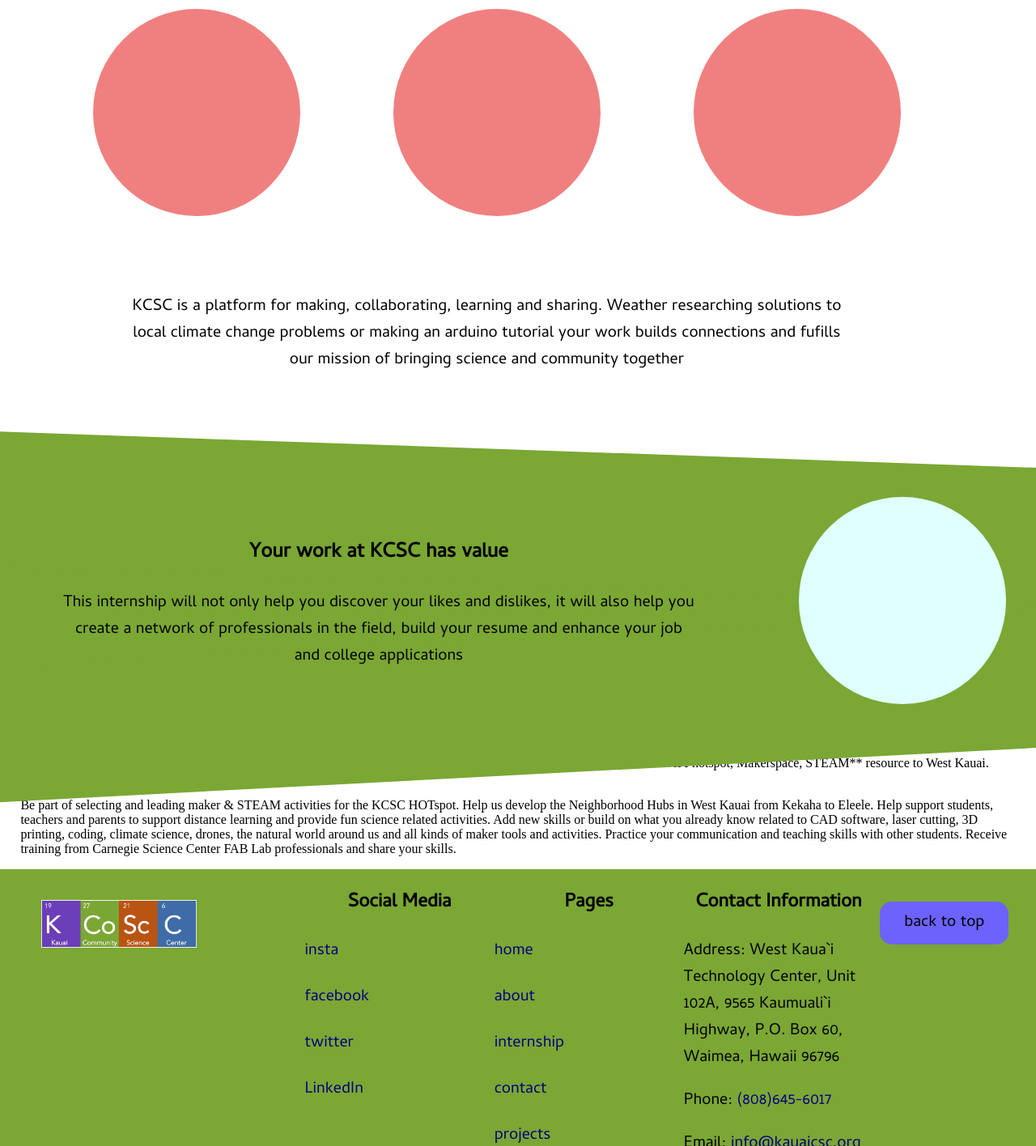
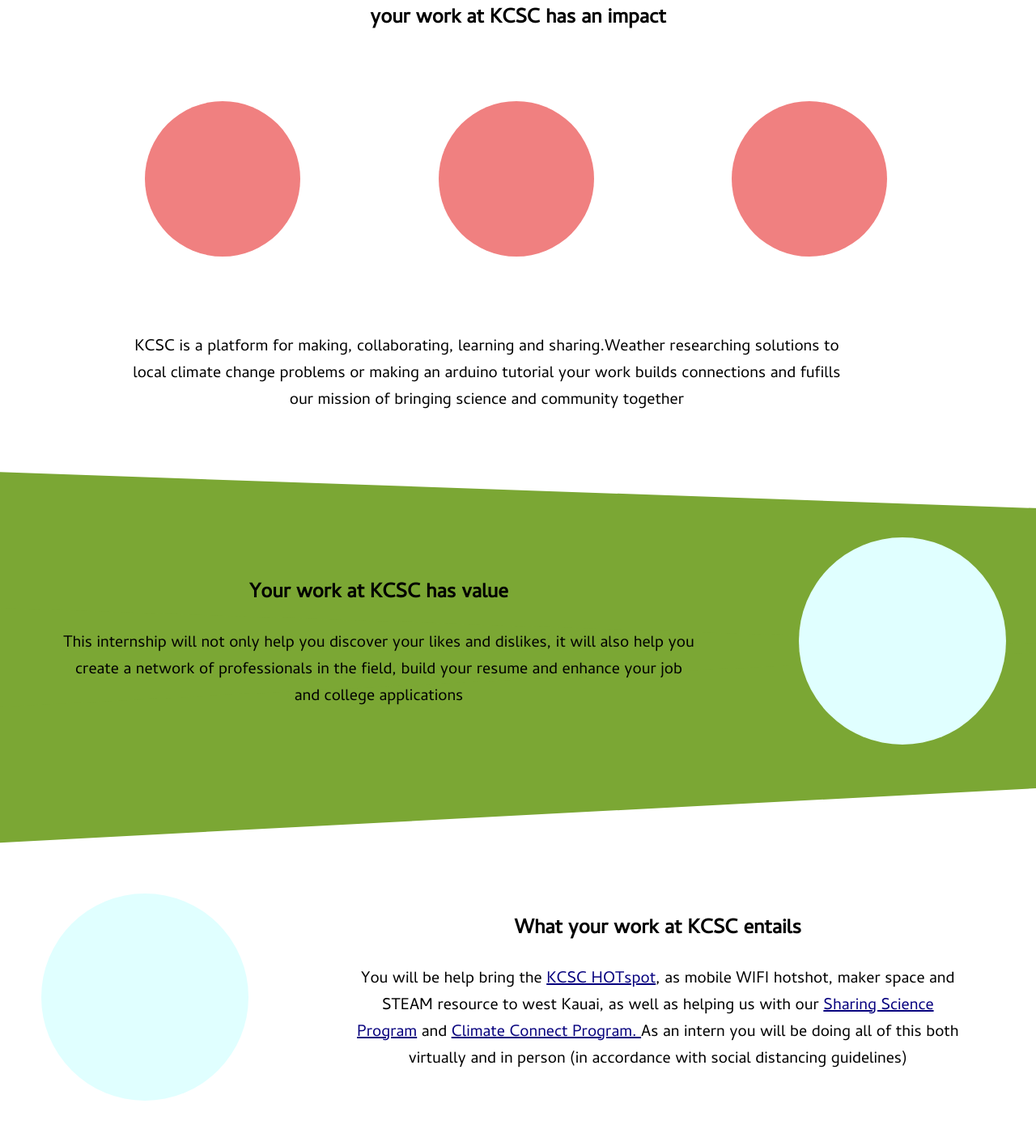
Before and after one commit to timkauai/kcsc, a Gatsby site: page /internship in a window 1280 px wide. Shown: the part 1384-2800 px from the top of the page at 81% size. Built offline with nearby package versions, Linux system fonts and the light colour scheme; Gatsby itself is replaced by a stand-in of ours.

Commit message:
internhsip page is done

```diff
--- a/src/pages/about.js
+++ b/src/pages/about.js
@@ -15,7 +15,7 @@ const AboutPage = () => (
       <h3>
         We are a community science center built to help grow science literacy,
         because every career has an element of science.{" "}
-      </h3>
+      </h3>{" "}
       <div className="circle-pic about"> </div>{" "}
       <div className="btns">
         <Scroll spy={true} smooth="true" offset={-70} duration={500} to="learn">
@@ -59,7 +59,7 @@ const AboutPage = () => (
         for other students, the community and visitors.{" "}
       </p>{" "}
     </div>{" "}
-    <div className="section last-sec">
+    <div className="section last-sec only-p">
       <div className="pic intern-pic-right"> </div>{" "}
       <p>
         KCSC is working to build on the successes and find new ways to ensure
--- a/src/pages/internship.js
+++ b/src/pages/internship.js
@@ -11,69 +11,69 @@ const InternshipPage = () => (
     <SEO title="Home" />
     <Nav />
     <div className="sub-pages-header">
-      <h1>the KCSC Internship</h1>
+      <h1> the KCSC Internship </h1>{" "}
       <h3>
-        An Open-Ended internship for you to create content with KCSC and have an
-        impact in the Kauai community
-      </h3>
-      <div className="intern circle-pic"></div>
+        An Open - Ended internship for you to create content with KCSC and have
+        an impact in the Kauai community{" "}
+      </h3>{" "}
+      <div className="intern circle-pic"> </div>{" "}
       <div className="btns">
         <Scroll spy={true} smooth="true" offset={-70} duration={500} to="loc">
-          learn more
-        </Scroll>
-        <Link to="/apply">apply to the internship</Link>
-      </div>
-    </div>
-    <div id="loc"></div>
-    <div className="slanted-up-green">
-      <div className="pic intern-pic-left"></div>
-      <h3>You Generate STEAM content at KCSC</h3>
+          learn more{" "}
+        </Scroll>{" "}
+        <Link to="/apply"> apply to the internship </Link>{" "}
+      </div>{" "}
+    </div>{" "}
+    <div id="loc"> </div>{" "}
+    <div className="slanted-up-green slanted-first">
+      <div className="pic intern-pic-left"> </div>{" "}
+      <h3> You Generate STEAM content at KCSC </h3>{" "}
       <p>
         KCSC will provide you resources so you can persue your interests in
         STEAM, because research shows that work is more creative and rewarding
-        when you can choose what you want to work on
-      </p>
-    </div>
+        when you can choose what you want to work on{" "}
+      </p>{" "}
+    </div>{" "}
     <div className="impact-statement">
+      {" "}
+      <h3> your work at KCSC has an impact </h3>{" "}
       <div className="line-of-3-pics">
-        <div className="pic intern-pic"></div>
-        <div className="pic intern-pic"></div>
-        <div className="pic intern-pic"></div>
-      </div>
-      <h3>your work at KCSC has an impact</h3>
+        <div className="pic intern-pic"> </div>{" "}
+        <div className="pic intern-pic"> </div>{" "}
+        <div className="pic intern-pic"> </div>{" "}
+      </div>{" "}
       <p>
-        KCSC is a platform for making, collaborating, learning and sharing.
-        Weather researching solutions to local climate change problems or making
-        an arduino tutorial your work builds connections and fufills our mission
-        of bringing science and community together
-      </p>
-    </div>
+        KCSC is a platform for making, collaborating, learning and
+        sharing.Weather researching solutions to local climate change problems
+        or making an arduino tutorial your work builds connections and fufills
+        our mission of bringing science and community together{" "}
+      </p>{" "}
+    </div>{" "}
     <div className="slanted-up-green">
-      <div className="pic intern-pic-right"></div>
-      <h3>Your work at KCSC has value</h3>
+      <div className="pic intern-pic-right"> </div>{" "}
+      <h3> Your work at KCSC has value </h3>{" "}
       <p>
         This internship will not only help you discover your likes and dislikes,
         it will also help you create a network of professionals in the field,
-        build your resume and enhance your job and college applications
-      </p>
-    </div>
-    <p>
-      what you will be doing hotspot (link) sharing science (link) climate
-      connect (link) Help us bring KCSC HOTspot, a mobile WIFI hotspot,
-      Makerspace, STEAM** resource to West Kauai. where: Virtually & In
-      Accordance with Social Distancing Guidelines
-    </p>
-    <p>
-      Be part of selecting and leading maker & STEAM activities for the KCSC
-      HOTspot. Help us develop the Neighborhood Hubs in West Kauai from Kekaha
-      to Eleele. Help support students, teachers and parents to support distance
-      learning and provide fun science related activities. Add new skills or
-      build on what you already know related to CAD software, laser cutting, 3D
-      printing, coding, climate science, drones, the natural world around us and
-      all kinds of maker tools and activities. Practice your communication and
-      teaching skills with other students. Receive training from Carnegie
-      Science Center FAB Lab professionals and share your skills.
-    </p>
+        build your resume and enhance your job and college applications{" "}
+      </p>{" "}
+    </div>{" "}
+    <div className="section last-sec">
+      <div className="pic intern-pic-left"> </div>{" "}
+      <h3> What your work at KCSC entails </h3>{" "}
+      <p>
+        You will be help bring the{" "}
+        <Link to="/projects/HOTspot">KCSC HOTspot</Link>, as mobile WIFI
+        hotshot, maker space and STEAM resource to west Kauai, as well as
+        helping us with our{" "}
+        <Link to="/projects/sharing-science-programs">
+          Sharing Science Program
+        </Link>{" "}
+        and <Link to="climate-connect"> Climate Connect Program. </Link>
+        As an intern you will be doing all of this both virtually and in person
+        (in accordance with social distancing guidelines)
+      </p>{" "}
+    </div>{" "}
   </Layout>
 )
 
--- a/src/styles/main.scss
+++ b/src/styles/main.scss
@@ -485,31 +485,33 @@ nav a {
   z-index: -1;
 }
 
+.impact-statement {
+  margin-top: 20vh;
+  margin-bottom: 10vh;
+
   .line-of-3-pics {
+    width: 80vw;
     display: grid;
     grid-template-columns: 1fr 1fr 1fr;
     grid-column-gap: 5vw;
-  margin-top: 15vh;
+    margin-top: 5vh;
     margin-bottom: 10vh;
     float: left;
-  margin-left: 5vw;
+    margin-left: 10vw;
 
     .pic {
-    width: 20vw;
-    height: 20vw;
+      width: 15vw;
+      height: 15vw;
       border-radius: 50%;
       background-color: lightcoral;
     }
   }
 
-.impact-statement {
-  margin-top: 10vh;
-  margin-bottom: 10vh;
-
   h3 {
     font-family: "Cambay";
     font-weight: bold;
     font-size: 25px;
+    text-align: center;
   }
 
   p {
@@ -542,11 +544,17 @@ nav a {
     margin-right: 5vw;
     padding-left: 5vw;
   }
+
+  a {
+    color: #06007e;
+  }
 }
 
 .last-sec {
-  margin-bottom: 10vh;
+  margin-bottom: 20vh;
+}
 
+.only-p {
   p {
     margin-top: 10vh;
     padding-top: 15vh;
```
Lines whose indentation alone changed are shown as unchanged.
